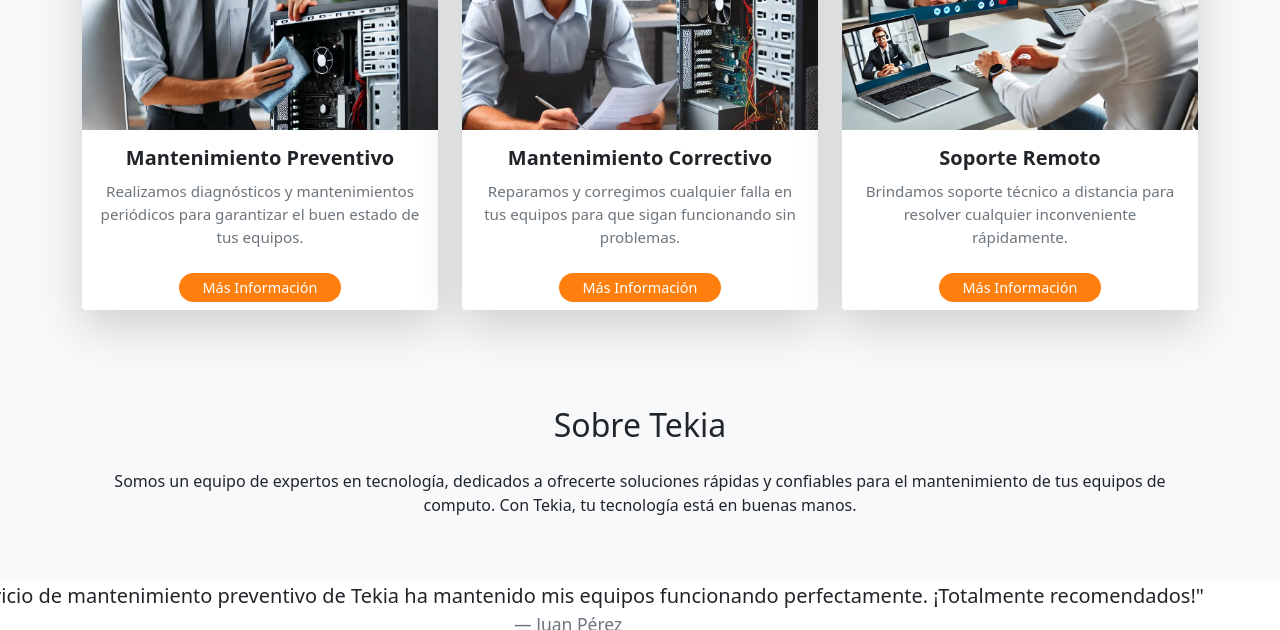
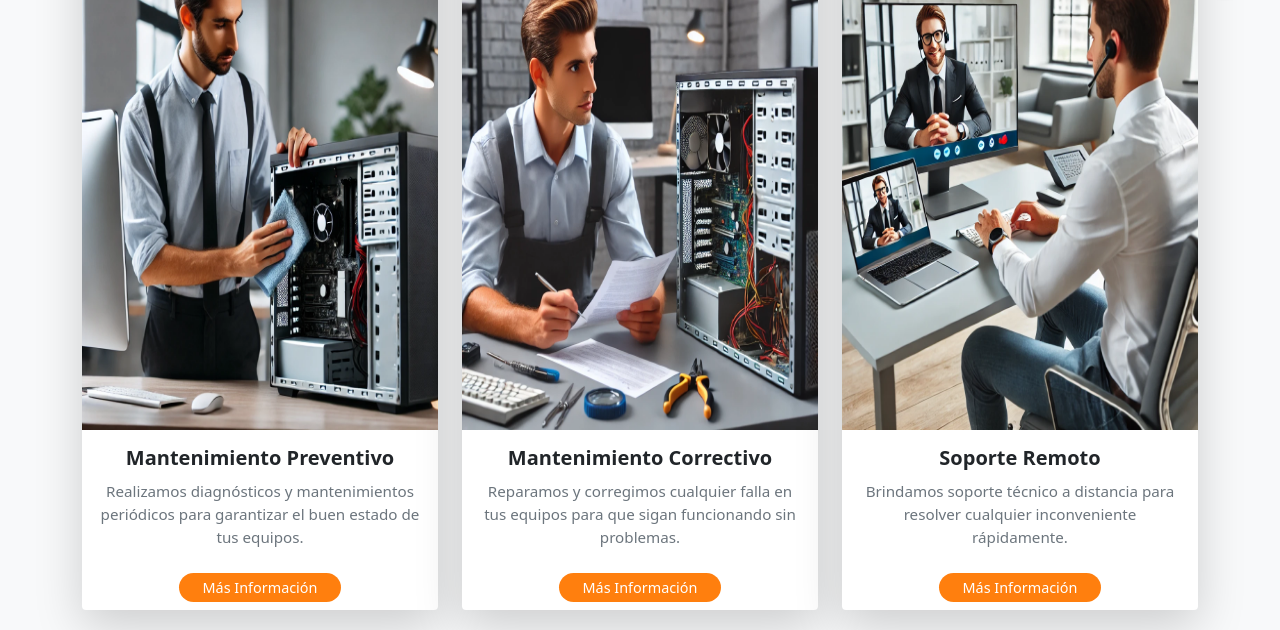
Before and after one commit to JosephCastillo/tekia, a plain HTML site: page index.html in a window 1280 px wide. Shown: the part 786-1416 px from the top of the page. Drawn offline with nearby package versions, Linux system fonts and the light colour scheme.

Commit message:
Se ajutan imagenes de servicios ofrecidos

```diff
--- a/css/style.css
+++ b/css/style.css
@@ -130,8 +130,8 @@
   }
 
   .card-img-top {
-    height: 200px;
-    object-fit: cover;
+    height: 500px;
+    object-fit: fill;
     transition: transform 0.3s ease;
   }
 
```
Also changed, not shown: desing/corrective.jpg (added), desing/logo.png (renamed from assets/images/logo.png), desing/logo2.png (renamed from assets/images/logo2.png), desing/preventive.jpg (added), desing/remote.jpg (added).
